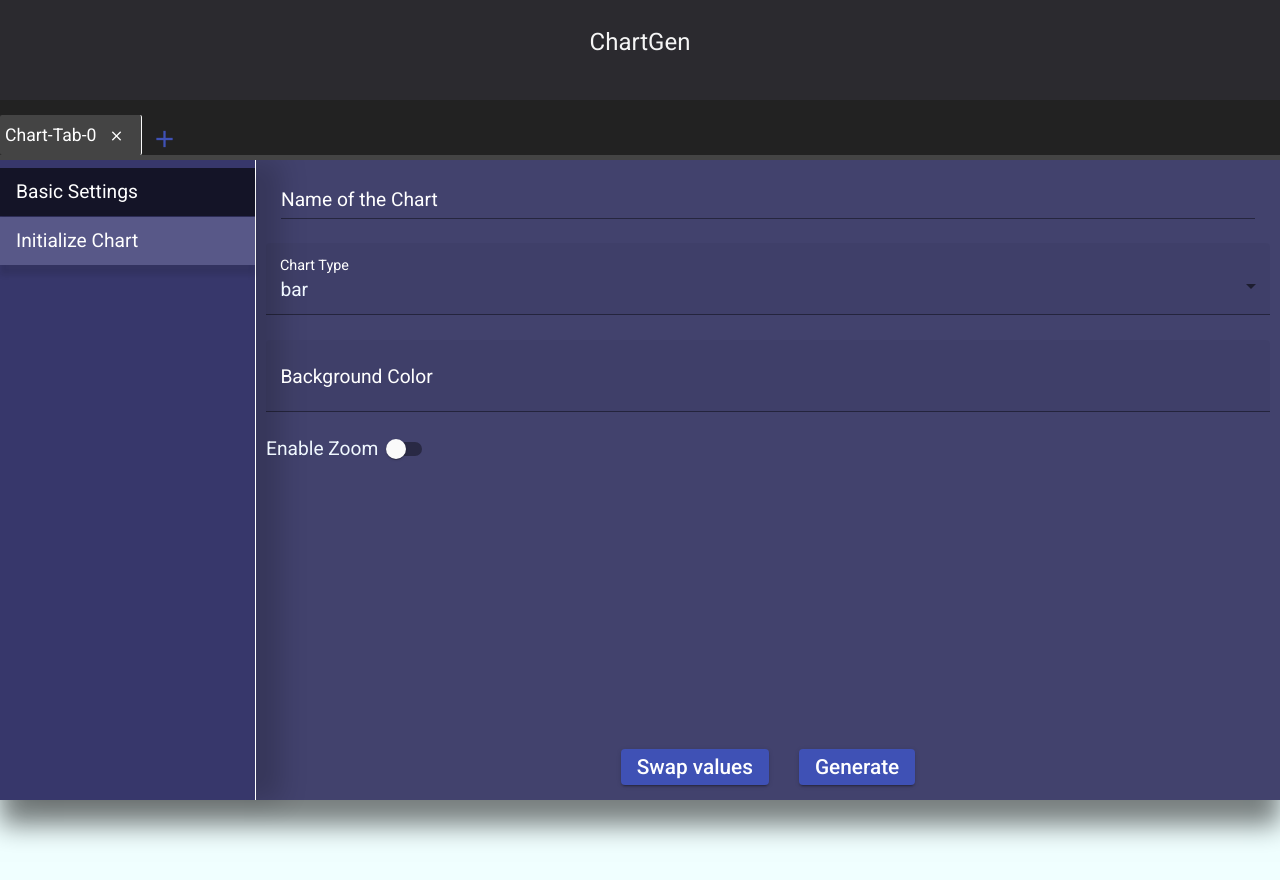
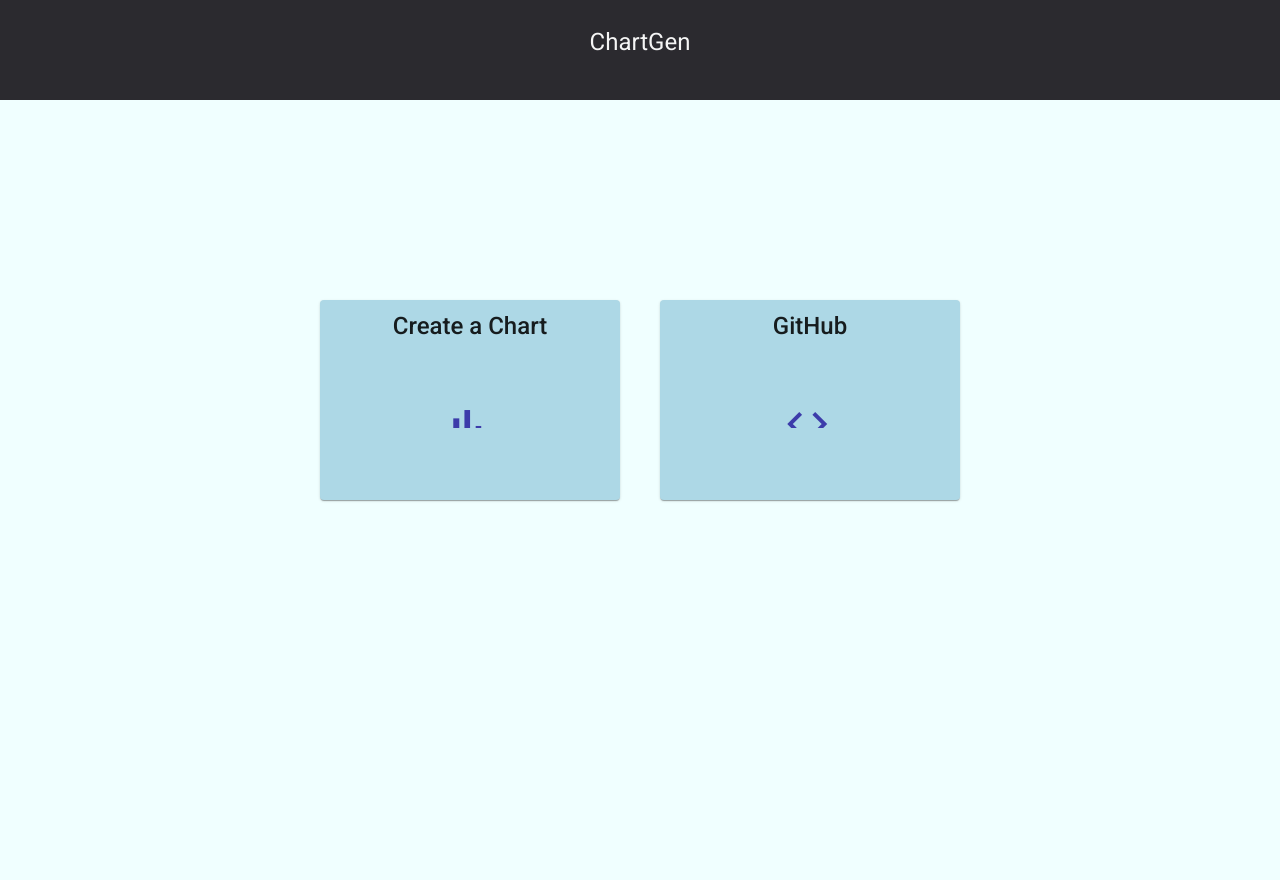
Before and after one commit to AntoRin/chart-gen, an Angular app: page / in a window 1280 px wide. Before the commit this address led to /chart. Shown: the top 880 px of the page. After the commit the page ends 800 px from the top, so only its background shows below. Built offline with nearby package versions, Linux system fonts and the light colour scheme.

Commit message:
add landing page

```diff
--- /dev/null
+++ b/src/app/app-components/landing/landing.component.css
@@ -0,0 +1,53 @@
+.main {
+   position: absolute;
+   top: 0;
+   bottom: 0;
+   left: 0;
+   right: 0;
+}
+
+.container {
+   width: 100%;
+   height: 100%;
+   display: flex;
+   justify-content: center;
+   align-items: center;
+}
+
+.card {
+   width: 300px;
+   height: 200px;
+   margin: 0 20px;
+   display: flex;
+   justify-content: center;
+   align-items: center;
+   flex-direction: column;
+   cursor: pointer;
+   background-color: lightblue;
+   transition: 0.5s;
+}
+
+.card:hover {
+   transform: translateY(-10px);
+   transform: scale(1.05);
+}
+
+.card-content {
+   width: 100%;
+   height: 100%;
+   display: flex;
+   justify-content: center;
+   align-items: center;
+   flex-direction: column;
+}
+
+.icon {
+   font-size: 3rem;
+   color: rgb(60, 60, 170);
+   width: 20%;
+   height: 20%;
+}
+
+.external-link {
+   text-decoration: none;
+}
--- /dev/null
+++ b/src/app/app-components/landing/landing.component.html
@@ -0,0 +1,18 @@
+<div class="main">
+   <div class="container">
+      <mat-card class="card" [routerLink]="['chart']">
+         <mat-card-title> Create a Chart </mat-card-title>
+         <mat-card-content class="card-content">
+            <mat-icon class="icon"> bar_chart </mat-icon>
+         </mat-card-content>
+      </mat-card>
+      <a class="external-link" href="https://github.com/AntoRin/chart-gen" target="_blank">
+         <mat-card class="card">
+            <mat-card-title> GitHub </mat-card-title>
+            <mat-card-content class="card-content">
+               <mat-icon class="icon"> code </mat-icon>
+            </mat-card-content>
+         </mat-card>
+      </a>
+   </div>
+</div>
--- /dev/null
+++ b/src/app/app-components/landing/landing.component.ts
@@ -0,0 +1,11 @@
+import { Component, OnInit } from "@angular/core";
+
+@Component({
+   templateUrl: "./landing.component.html",
+   styleUrls: ["./landing.component.css"],
+})
+export class LandingComponent implements OnInit {
+   constructor() {}
+
+   ngOnInit(): void {}
+}
--- a/src/app/chart/chart-router.module.ts
+++ b/src/app/chart/chart-router.module.ts
@@ -10,10 +10,6 @@ import { ChartComponent } from "./components/chart/chart.component";
             path: "chart",
             component: ChartComponent,
          },
-         {
-            path: "**",
-            redirectTo: "chart",
-         },
       ]),
    ],
    exports: [RouterModule],
--- a/src/app/chart/chart.module.ts
+++ b/src/app/chart/chart.module.ts
@@ -22,6 +22,6 @@ import { ChartRouterModule } from "./chart-router.module";
       ScrollIntoViewDirective,
       ChipInputEditorComponent,
    ],
-   exports: [ChartRouterModule, ChartComponent],
+   exports: [ChartRouterModule, ChartComponent, MaterialUIModule],
 })
 export class ChartModule {}
--- a/src/app/material-ui/material-ui.module.ts
+++ b/src/app/material-ui/material-ui.module.ts
@@ -1,5 +1,4 @@
 import { NgModule } from "@angular/core";
-import { CommonModule } from "@angular/common";
 import { MatButtonModule } from "@angular/material/button";
 import { MatInputModule } from "@angular/material/input";
 import { MatSelectModule } from "@angular/material/select";
@@ -18,7 +17,6 @@ import { MatDividerModule } from "@angular/material/divider";
 
 @NgModule({
    declarations: [],
-   imports: [CommonModule],
    exports: [
       MatButtonModule,
       MatInputModule,
```
Also changed, not shown: src/app/app-router.module.ts (+6 -1 lines), src/app/app.module.ts (+4 -3 lines), src/app/app-components/header/header.component.css (renamed from src/app/components/header/header.component.css), src/app/app-components/header/header.component.html (renamed from src/app/components/header/header.component.html), src/app/app-components/header/header.component.ts (renamed from src/app/components/header/header.component.ts).
